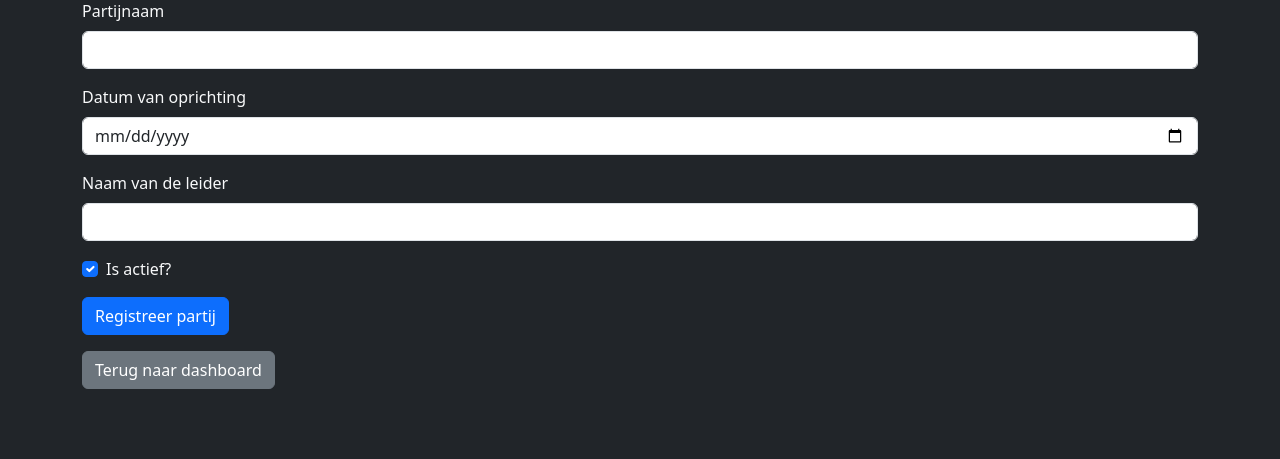
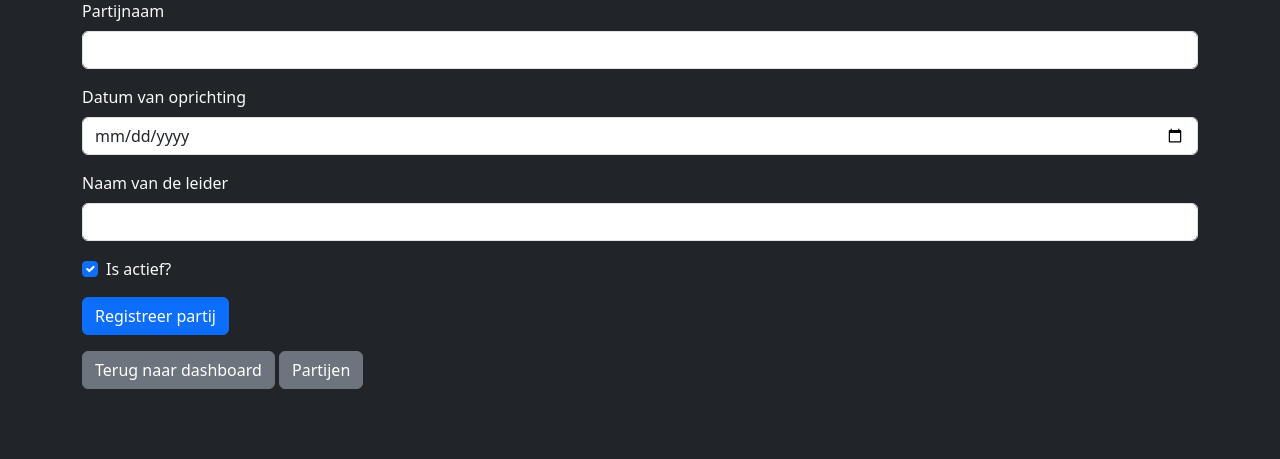
Before and after one commit to trueeman/proefexamen-diego-misha-berkay, a PHP site: page /register_partij.php in a window 1280 px wide. Shown: the part 113-572 px from the top of the page. Run offline with PHP 8.4, Linux system fonts and the light colour scheme; data that the repository does not hold is empty.

Commit message:
partijen registreren

```diff
--- a/project/public_html/partijen.php
+++ b/project/public_html/partijen.php
@@ -118,7 +118,6 @@ $partijen = $result->fetch_all(MYSQLI_ASSOC);
 
         <a href="index.php" class="btn btn-primary">Dashboard</a>
         <a href="register_partij.php" class="btn btn-primary">Nieuwe partij registreren</a>
-        <a href="logout.php" class="btn btn-danger">Logout</a>
     </div>
 
     <script src="https://cdn.jsdelivr.net/npm/bootstrap@5.3.3/dist/js/bootstrap.bundle.min.js" integrity="sha384-YvpcrYf0tY3lHB60NNkmXc5s9fDVZLESaAA55NDzOxhy9GkcIdslK1eN7N6jIeHz" crossorigin="anonymous"></script>
--- a/project/public_html/register_partij.php
+++ b/project/public_html/register_partij.php
@@ -78,6 +78,7 @@ if ($_SERVER['REQUEST_METHOD'] === 'POST') {
             <button type="submit" class="btn btn-primary">Registreer partij</button>
         </form>
         <a href="index.php" class="btn btn-secondary mt-3">Terug naar dashboard</a>
+        <a href="partijen.php" class="btn btn-secondary mt-3">Partijen</a>
     </div>
 
     <script src="https://cdn.jsdelivr.net/npm/bootstrap@5.3.3/dist/js/bootstrap.bundle.min.js" integrity="sha384-YvpcrYf0tY3lHB60NNkmXc5s9fDVZLESaAA55NDzOxhy9GkcIdslK1eN7N6jIeHz" crossorigin="anonymous"></script>
```
